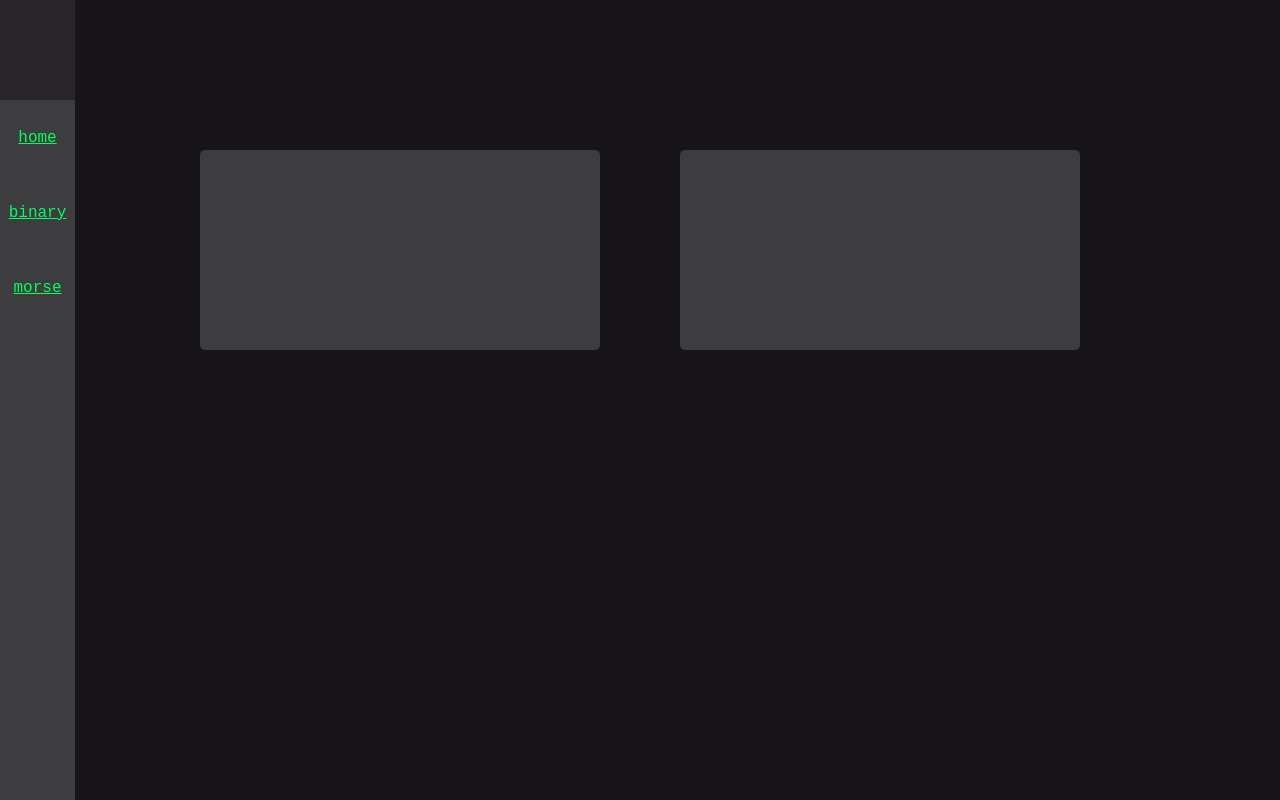
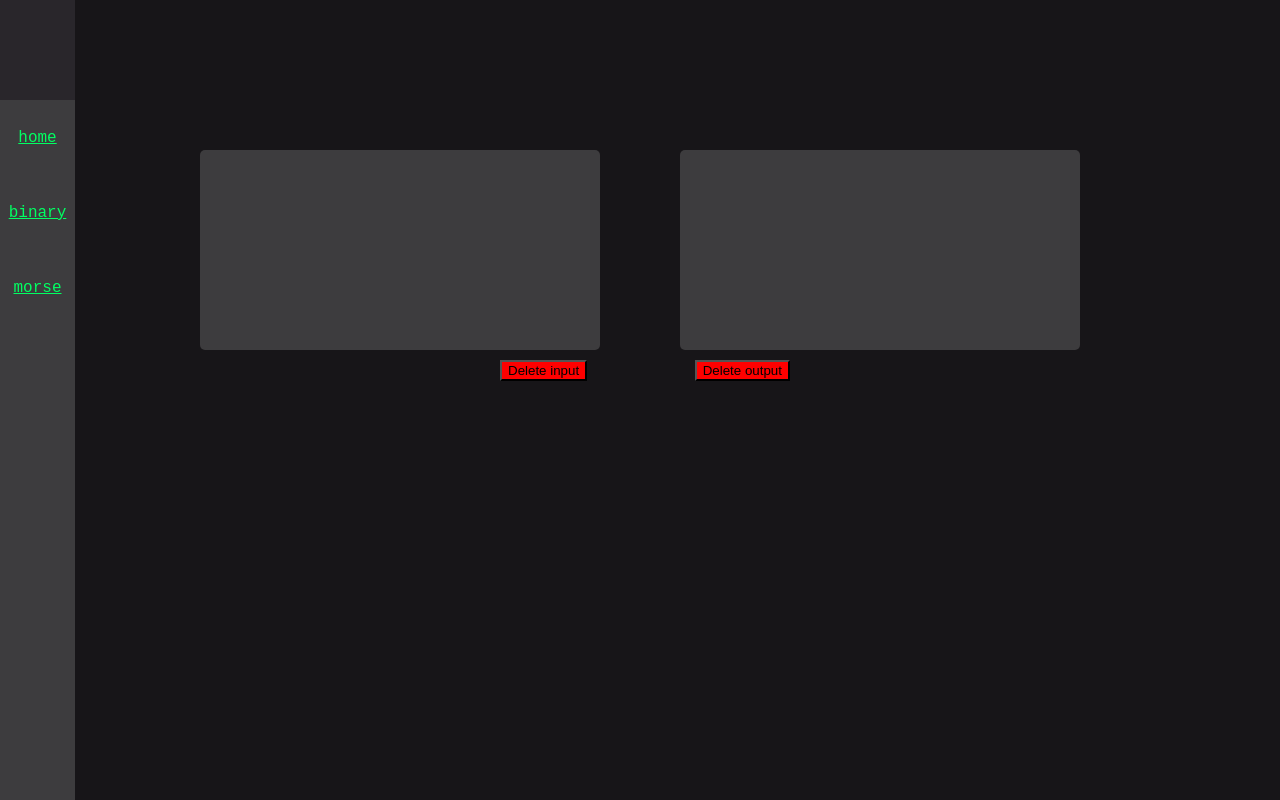
Before and after one commit to Jun1l1ll1/Encoder, a SvelteKit app: page /binary in a window 1280 px wide. Built offline with nearby package versions, Linux system fonts and the light colour scheme; a web font is replaced by a local one.

Commit message:
Added delete buttons

```diff
--- a/src/routes/binary/+page.svelte
+++ b/src/routes/binary/+page.svelte
@@ -1,27 +1,41 @@
-<div class="input br">
+<div class="input br bc_gray">
 
 </div>
+<button class="input_del">Delete input</button>
 
-<div class="output br">
+<div class="output br bc_gray">
 
 </div>
+<button class="output_del">Delete output</button>
 
 <style>
     .input {
         height: 200px;
-        width: 400px;
-        background-color: #3D3C3E;
+        width: 400px;;
         position: absolute;
         top: 150px;
         left: 200px;
     }
 
+    .input_del {
+        background-color: red;
+        position: absolute;
+        top: 360px;
+        left: 500px;
+    }
+
     .output {
         height: 200px;
         width: 400px;
-        background-color: #3D3C3E;
         position: absolute;
         top: 150px;
         right: 200px;
     }
+
+    .output_del {
+        background-color: red;
+        position: absolute;
+        top: 360px;
+        right: 490px;
+    }
 </style>
```
